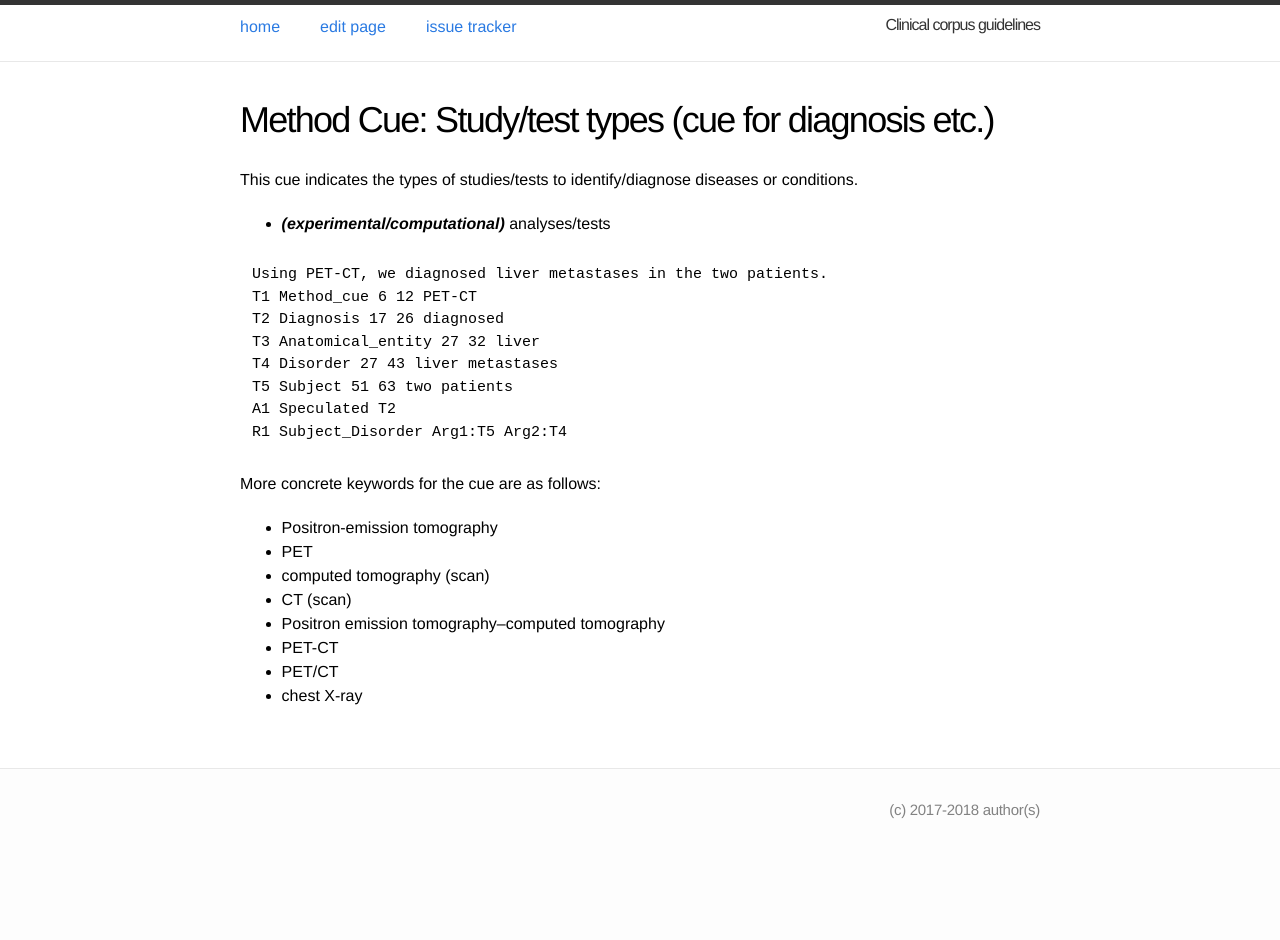
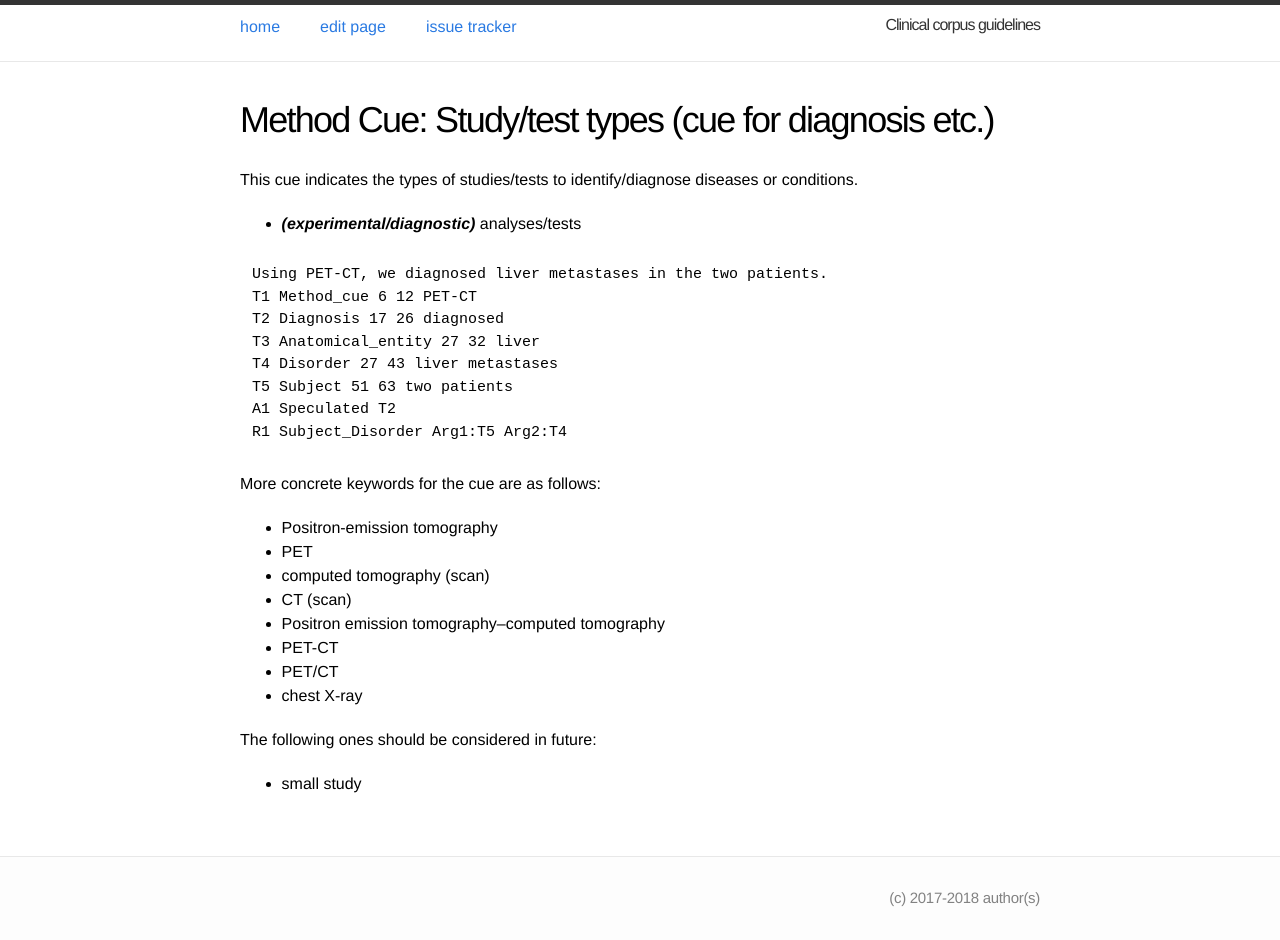
Before and after one commit to ezcatdb/clinicalcorpus-guidelines, a Jekyll site: the page built from _entity/MethodCue.md, in a window 1280 px wide. Built offline with Jekyll 4.4.1, drawn with Linux system fonts in a browser that asks for light colours; before the commit the page ends 900 px from its top, so only the background shows below that.

Commit message:
new phrases included in MethodCue.md

```diff
--- a/_entity/MethodCue.md
+++ b/_entity/MethodCue.md
@@ -7,7 +7,7 @@ order: 109
 
 This cue indicates the types of studies/tests to identify/diagnose diseases or conditions.
 
-- ***(experimental/computational)*** analyses/tests
+- ***(experimental/diagnostic)*** analyses/tests
 
 ~~~ ann
 Using PET-CT, we diagnosed liver metastases in the two patients.
@@ -30,3 +30,6 @@ More concrete keywords for the cue are as follows:
 - PET-CT
 - PET/CT
 - chest X-ray
+
+The following ones should be considered in future:
+- small study
```
